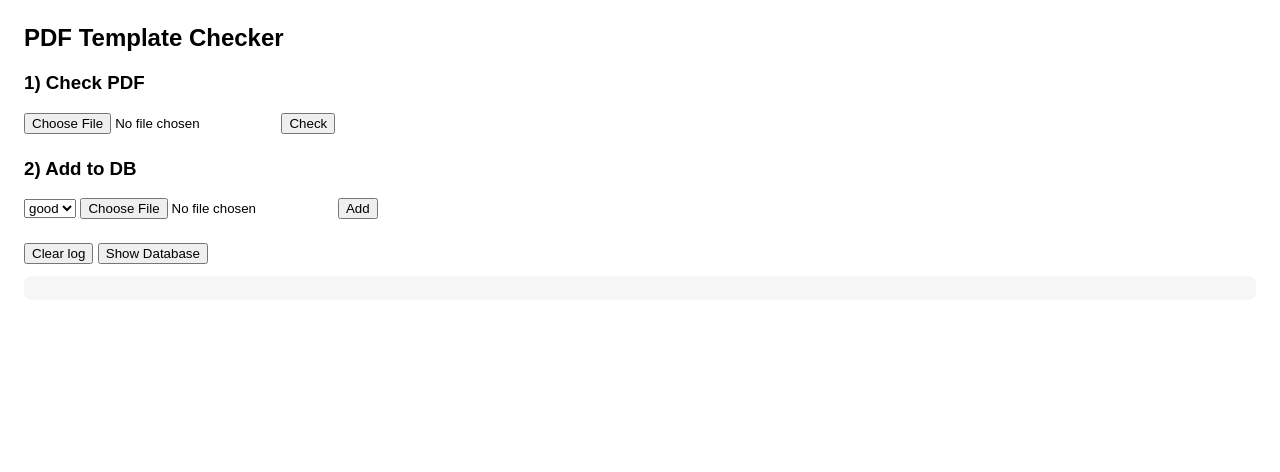
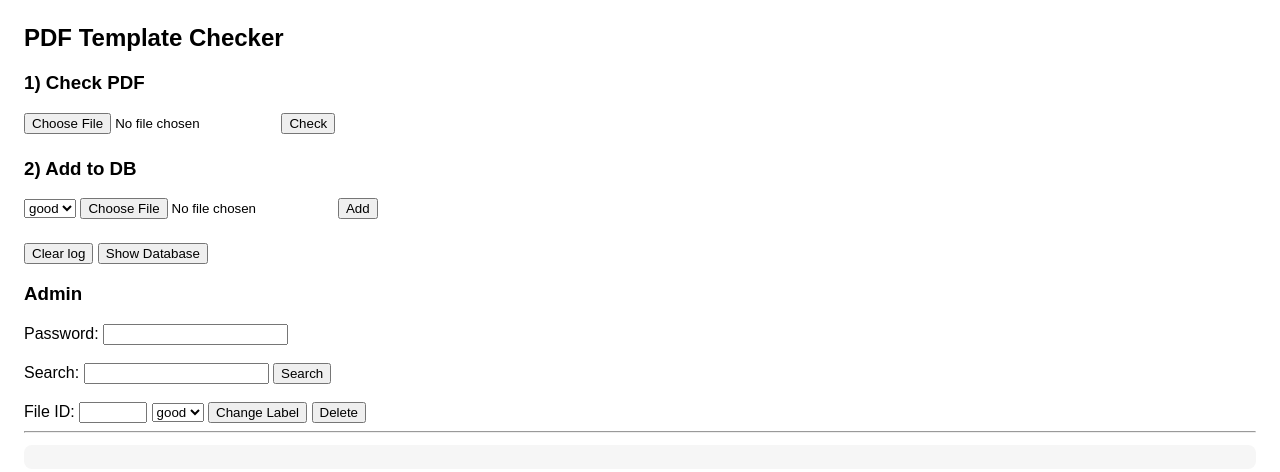
Before and after one commit to ByPro8/PDF-BOT, a FastAPI app: page / in a window 1280 px wide. Shown: the top 472 px of the page. Run offline with FastAPI, Linux system fonts and the light colour scheme.

Commit message:
add admin panel with search delete relabel

```diff
--- a/main.py
+++ b/main.py
@@ -10,6 +10,8 @@ from starlette.requests import Request
 
 from pdf_logic import fingerprint
 
+
+ADMIN_PASSWORD = os.getenv("ADMIN_PASSWORD", "1234")
 
 # ---------------- CONFIG ----------------
 
@@ -55,6 +57,8 @@ def init_db():
 
 init_db()
 
+def check_admin(pw: str):
+    return pw == ADMIN_PASSWORD
 
 # ---------------- HELPERS ----------------
 
@@ -180,3 +184,76 @@ def open_file(file_id: int):
         row["stored_path"],
         media_type="application/pdf"
     )
+
+@app.post("/admin/delete")
+async def admin_delete(
+    file_id: int = Form(...),
+    password: str = Form(...)
+):
+
+    if not check_admin(password):
+        return {"error": "Wrong password"}
+
+    conn = db()
+
+    row = conn.execute(
+        "SELECT stored_path FROM checks WHERE id=?",
+        (file_id,)
+    ).fetchone()
+
+    if not row:
+        conn.close()
+        return {"error": "Not found"}
+
+    # delete file
+    try:
+        os.remove(row["stored_path"])
+    except:
+        pass
+
+    conn.execute("DELETE FROM checks WHERE id=?", (file_id,))
+    conn.commit()
+    conn.close()
+
+    return {"ok": True, "message": "Deleted"}
+
+
+@app.post("/admin/label")
+async def admin_label(
+    file_id: int = Form(...),
+    label: str = Form(...),
+    password: str = Form(...)
+):
+
+    if not check_admin(password):
+        return {"error": "Wrong password"}
+
+    if label not in ["good", "bad"]:
+        return {"error": "Invalid label"}
+
+    conn = db()
+
+    conn.execute("""
+        UPDATE checks SET label=? WHERE id=?
+    """, (label, file_id))
+
+    conn.commit()
+    conn.close()
+
+    return {"ok": True, "message": "Updated"}
+
+@app.get("/search")
+def search(q: str):
+
+    conn = db()
+
+    rows = conn.execute("""
+        SELECT id, label, filename, created_at
+        FROM checks
+        WHERE filename LIKE ?
+        ORDER BY id DESC
+    """, (f"%{q}%",)).fetchall()
+
+    conn.close()
+
+    return [dict(r) for r in rows]
--- a/templates/index.html
+++ b/templates/index.html
@@ -42,6 +42,32 @@
 
 
 <!-- -------- OUTPUT -------- -->
+<h3>Admin</h3>
+
+Password:
+<input id="adminPass" type="password">
+
+<br><br>
+
+Search:
+<input id="searchBox">
+<button onclick="searchDB()">Search</button>
+
+<br><br>
+
+File ID:
+<input id="fileId" style="width:60px">
+
+<select id="newLabel">
+  <option value="good">good</option>
+  <option value="bad">bad</option>
+</select>
+
+<button onclick="updateLabel()">Change Label</button>
+<button onclick="deleteFile()">Delete</button>
+
+<hr>
+
 
 <pre id="out"
 style="
@@ -166,6 +192,84 @@ async function loadDB(){
 
 }
 
+// -------- SEARCH --------
+
+async function searchDB(){
+
+  const q = document.getElementById("searchBox").value;
+
+  const r = await fetch("/search?q=" + encodeURIComponent(q));
+
+  const list = await r.json();
+
+  if(!list.length){
+    show("No results");
+    return;
+  }
+
+  let out = "SEARCH RESULTS:\n\n";
+
+  list.forEach(f=>{
+
+    const link =
+      location.origin + "/open/" + f.id;
+
+    out += `#${f.id} | ${f.label} | ${f.filename}\n`;
+    out += `Open: ${link}\n\n`;
+
+  });
+
+  show(out);
+
+}
+
+
+// -------- LABEL --------
+
+async function updateLabel(){
+
+  const id = document.getElementById("fileId").value;
+  const label = document.getElementById("newLabel").value;
+  const pw = document.getElementById("adminPass").value;
+
+  const fd = new FormData();
+
+  fd.append("file_id", id);
+  fd.append("label", label);
+  fd.append("password", pw);
+
+  const r = await fetch("/admin/label", {
+    method: "POST",
+    body: fd
+  });
+
+  show(JSON.stringify(await r.json(), null, 2));
+
+}
+
+
+// -------- DELETE --------
+
+async function deleteFile(){
+
+  const id = document.getElementById("fileId").value;
+  const pw = document.getElementById("adminPass").value;
+
+  const fd = new FormData();
+
+  fd.append("file_id", id);
+  fd.append("password", pw);
+
+  const r = await fetch("/admin/delete", {
+    method: "POST",
+    body: fd
+  });
+
+  show(JSON.stringify(await r.json(), null, 2));
+
+}
+
+
 
 </script>
 
```
